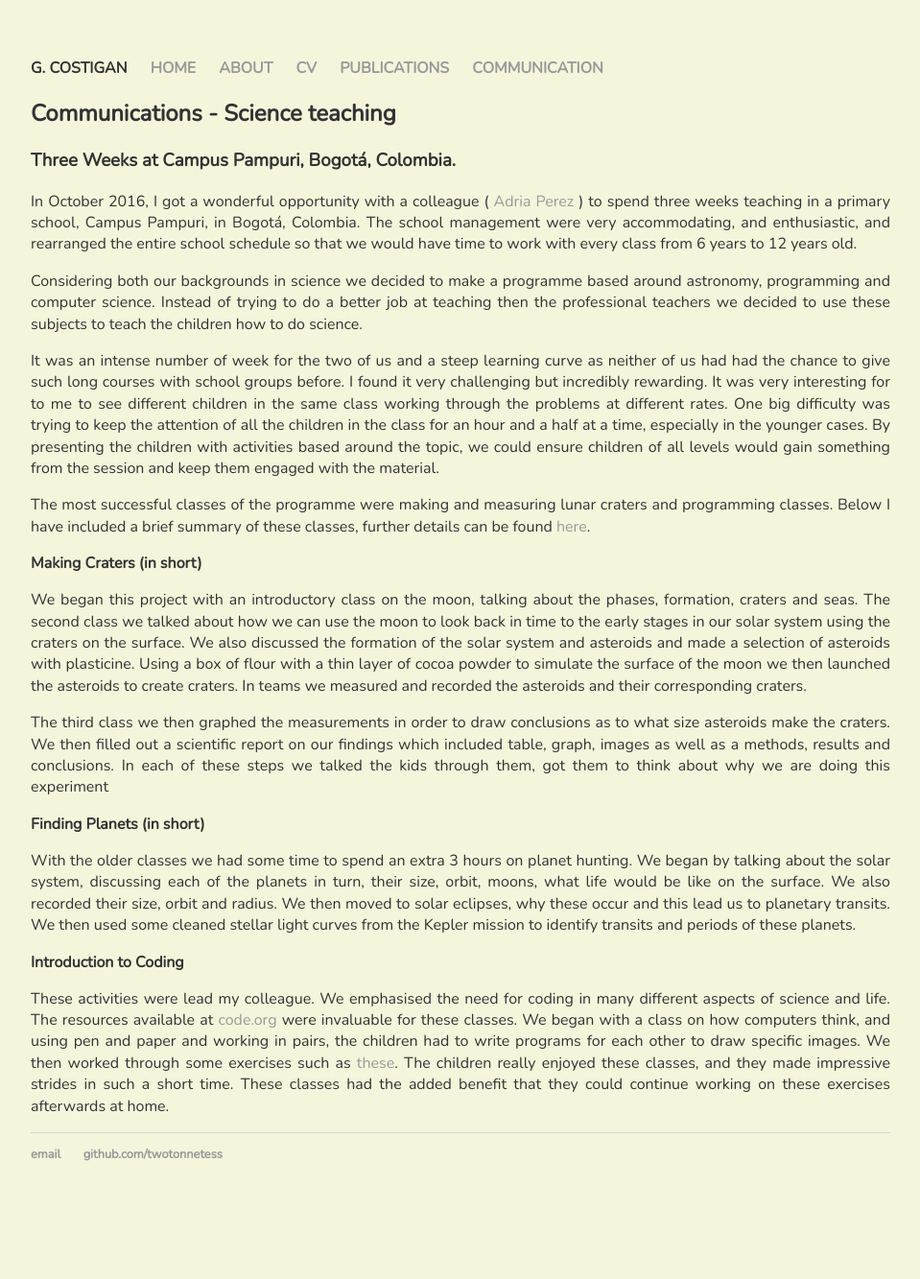
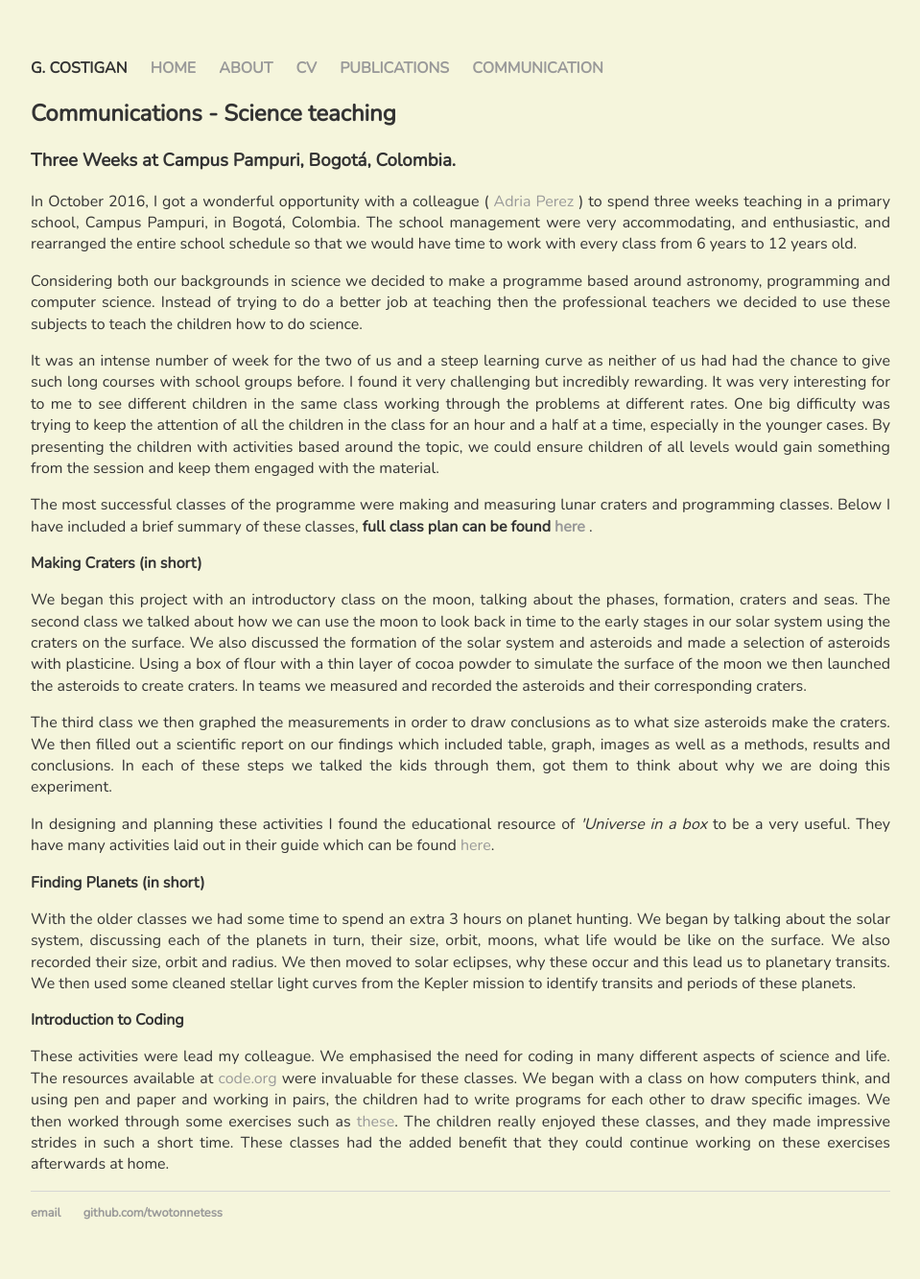
Before and after one commit to twotonnetess/twotonnetess.github.io, a Jekyll site: the page built from communications/index.html, in a window 1280 px wide. Shown: the whole page at 96% size, without its empty margins (160-1119 px from the left). Built offline with Jekyll 4.4.1, drawn with Linux system fonts in a browser that asks for light colours; before the commit the page ends 1272 px from its top, so only the background shows below that.

```diff
--- a/communications/index.html
+++ b/communications/index.html
@@ -18,7 +18,7 @@ Considering both our backgrounds in science we decided to make a programme based
 It was an intense number of week for the two of us and a steep learning curve as neither of us had had the chance to give such long courses with school groups before. I found it very challenging but incredibly rewarding. It was very interesting for to me to see different children in the same class working through the problems at different rates. One big difficulty was trying to keep the attention of all the children in the class for an hour and a half at a time, especially in the younger cases. By presenting the children with activities based around the topic, we could ensure children of all levels would gain something from the session and keep them engaged with the material.
 </p>
 <p>
-The most successful classes of the programme were making and measuring lunar craters and programming classes. Below I have included a brief summary of these classes, further details can be found <a href="pampuri_details.html">here</a>.
+The most successful classes of the programme were making and measuring lunar craters and programming classes. Below I have included a brief summary of these classes, <b>full class plan can be found <a href="pampuri_details.html">here</a> </b>.
 </p>
 
 
@@ -27,7 +27,10 @@ The most successful classes of the programme were making and measuring lunar cra
 We began this project with an introductory class on the moon, talking about the phases, formation, craters and seas. The second class we talked about how we can use the moon to look back in time to the early stages in our solar system using the craters on the surface. We also discussed the formation of the solar system and asteroids and made a selection of asteroids with plasticine. Using a box of flour with a thin layer of cocoa powder to simulate the surface of the moon we then launched the asteroids to create craters. In teams we measured and recorded the asteroids and their corresponding craters.
 </p>
 <p>
-The third class we then graphed the measurements in order to draw conclusions as to what size asteroids make the craters. We then filled out a scientific report on our findings which included table, graph, images as well as a methods, results and conclusions. In each of these steps we talked the kids through them, got them to think about why we are doing this experiment
+The third class we then graphed the measurements in order to draw conclusions as to what size asteroids make the craters. We then filled out a scientific report on our findings which included table, graph, images as well as a methods, results and conclusions. In each of these steps we talked the kids through them, got them to think about why we are doing this experiment.
+</p>
+<p>
+In designing and planning these activities I found the educational resource of <i>'Universe in a box </i> to be a very useful. They have many activities laid out in their guide which can be found <a href="http://www.unawe.org/resources/universebox/">here</a>.
 </p>
 
 <h4> Finding Planets (in short) </h4>
--- a/cv/index.html
+++ b/cv/index.html
@@ -8,7 +8,8 @@ title: CV G. Costigan
 <name> Dr. Gráinne Costigan </name>
 </div>
 
-<h2> Short CV <a href="CV_online_short.pdf">[PDF]</a></h2>
+<h2 align="right" > Short CV <a href="CV_online_short.pdf">[PDF]</a></h2>
+<h2 align="right" > Full CV <a href="CV_online_long.pdf">[PDF]</a></h2>
 
 <h2> Experience </h2>
 
```
Also changed, not shown: 1 other file.
